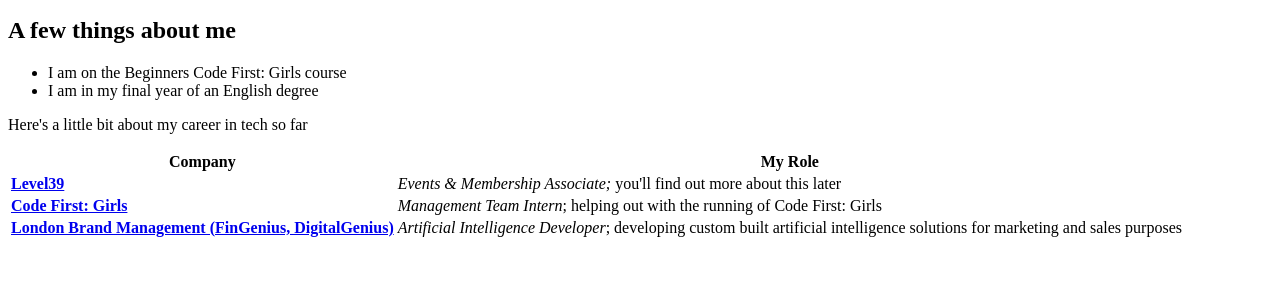
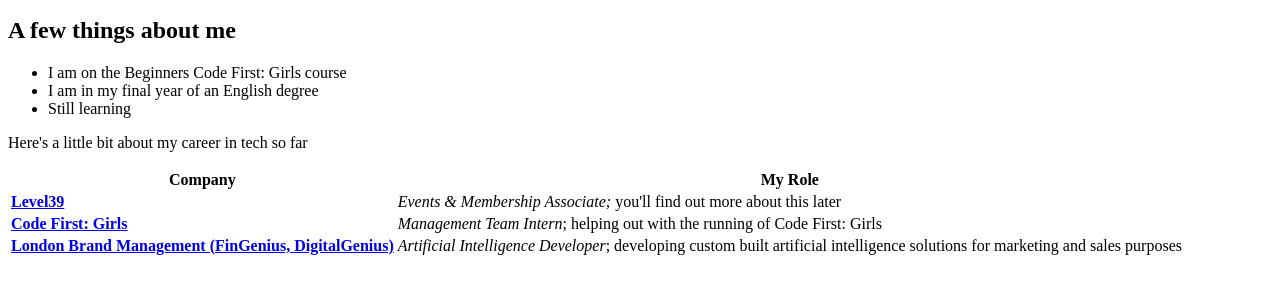
Before and after one commit to hannahballard/first_site, a plain HTML site: page Index.html in a window 1280 px wide. Shown: the part 101-394 px from the top of the page. Drawn offline with Linux system fonts and the light colour scheme.

Commit message:
Addition of 'still learning'

```diff
--- a/Index.html
+++ b/Index.html
@@ -12,6 +12,7 @@
 			<ul>
 				<li> I am on the Beginners Code First: Girls course </li>
 				<li> I am in my final year of an English degree </li>
+				<li> Still learning </li>
 			</ul>
 
 		<p> Here's a little bit about my career in tech so far </p>
```
